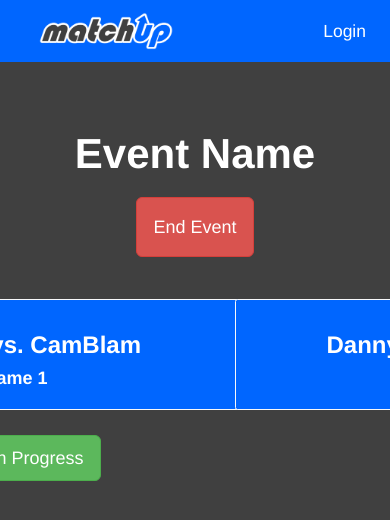
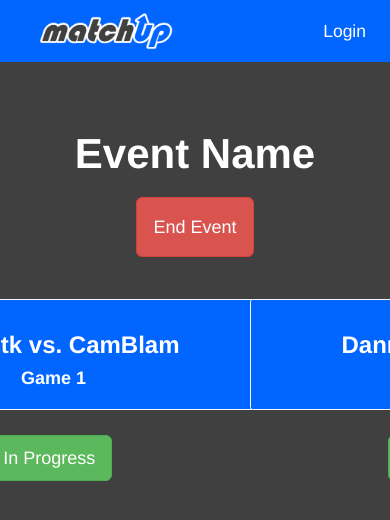
Before and after one commit to C-Dahr/matchup, a Vue app in the folder client/: page /matchQueue in a window 390 px wide. Shown: the top 520 px of the page. Built offline with nearby package versions, Linux system fonts and the light colour scheme.

Commit message:
Updates to matchQueue screen

```diff
--- a/client/src/views/MatchQueue.vue
+++ b/client/src/views/MatchQueue.vue
@@ -1,12 +1,16 @@
 <template>
   <div class="match-queue">
+    <b-container>
+      <b-row align-h="between">
         <div class="form-title">
           <p>Event Name</p>
           <input class="btn btn-danger btn-lg" type="submit"
                           value="End Event"/>
         </div>
+      </b-row>
+    </b-container>
     <b-container class="card-deck">
-      <div v-for="matchData in matchData" v-bind:key="matchData">
+        <div v-for="matchData in matchData" class="match" v-bind:key="matchData">
           <b-row align-h="center" class="card border-light">
               <div class="card-body">
                   <h3 class="card-title">{{ matchData.player1}} vs. {{matchData.player2}}</h3>
@@ -32,7 +36,7 @@ export default {
       maxVisibleMatches: 5,
       matchData: [
         { player1: 'ZachAtk', player2: 'CamBlam', game: 'Game 1' },
-        { player1: 'DannyGranE', player2: 'TaylerMailr', game: 'Game 1' },
+        { player1: 'DannyGranE', player2: 'TaylerMailr', game: 'Game 2' },
       ],
     };
   },
@@ -43,6 +47,10 @@ export default {
 .card {
   background-color: #0066FF !important;
   width: 50rem;
+  margin: 0;
+}
+.col {
+  padding: 0;
 }
 .card-title{
     font-weight: bold;
@@ -60,5 +68,10 @@ export default {
 .btn-danger {
   height: 60px;
 }
+@media only screen and (max-width: 600px) {
+  .match {
+    width: 95%;
+  }
+}
 
 </style>
```
Lines whose indentation alone changed are shown as unchanged.
